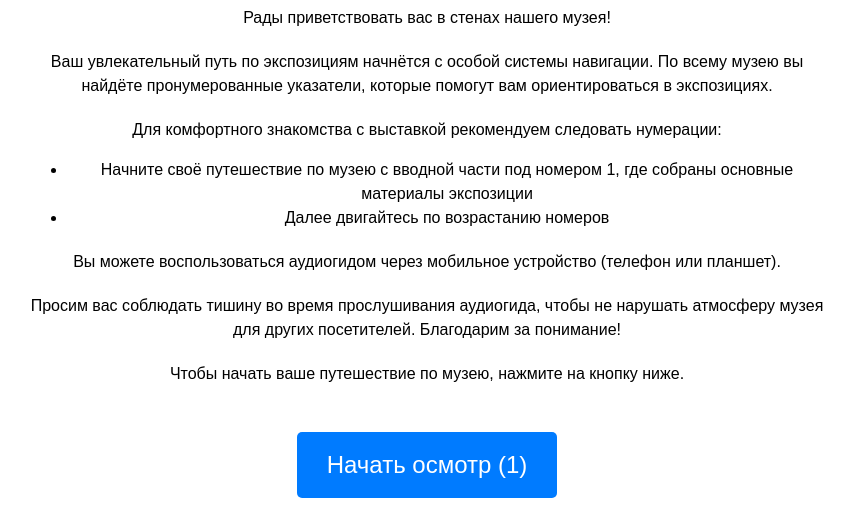
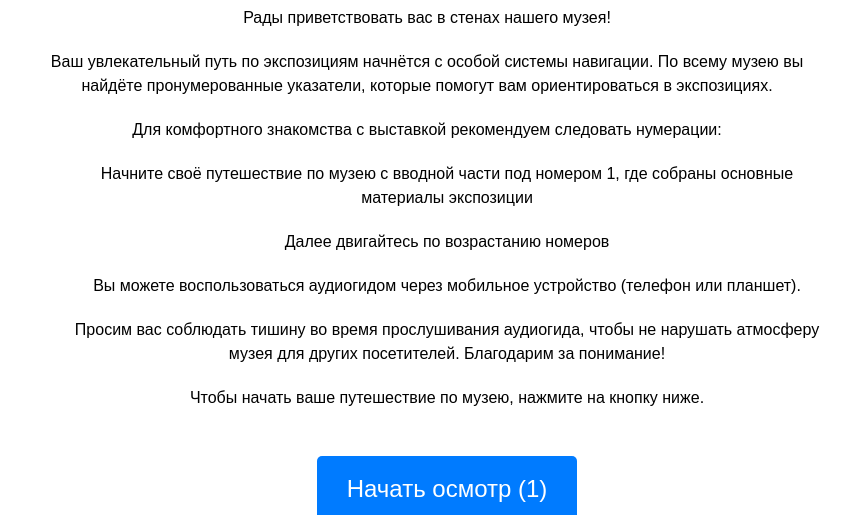
Before and after one commit to MuseumWolfenbuettel/russian, a plain HTML site: page index.html in a window 1280 px wide. Shown: the part 85-600 px from the top of the page, without its empty margins (213-1067 px from the left). Drawn offline with Linux system fonts and the light colour scheme.

Commit message:
Update index.html

```diff
--- a/index.html
+++ b/index.html
@@ -45,9 +45,8 @@
 
         <p>Для комфортного знакомства с выставкой рекомендуем следовать нумерации:</p>
         <ul>
-            <li>Начните своё путешествие по музею с вводной части под номером 1, где собраны основные материалы экспозиции</li>
-            <li>Далее двигайтесь по возрастанию номеров</li>
-        </ul>
+            <p>Начните своё путешествие по музею с вводной части под номером 1, где собраны основные материалы экспозиции<p>
+            <p>Далее двигайтесь по возрастанию номеров<p>
 
         <p>Вы можете воспользоваться аудиогидом через мобильное устройство (телефон или планшет).</p>
 
```
